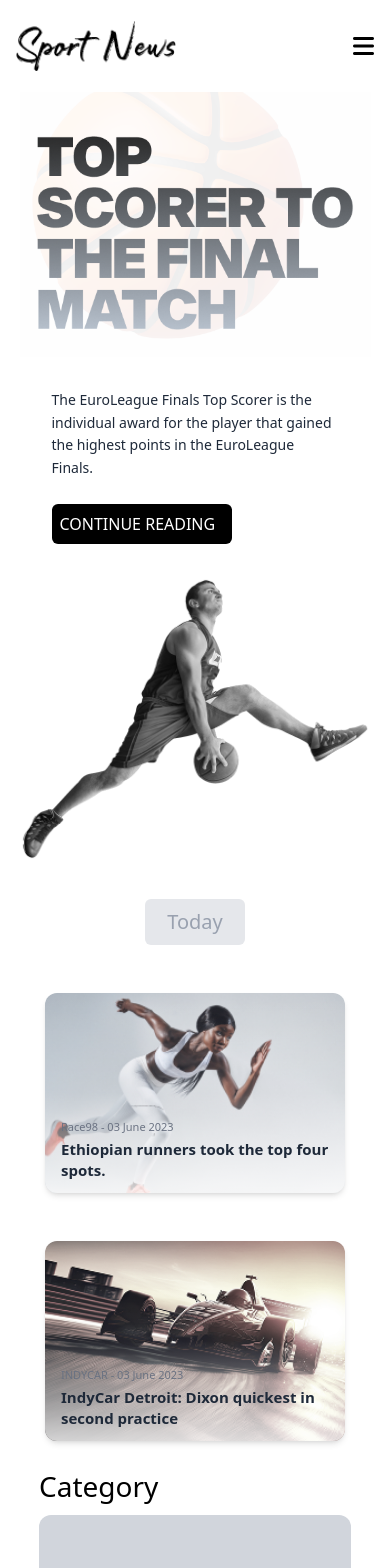
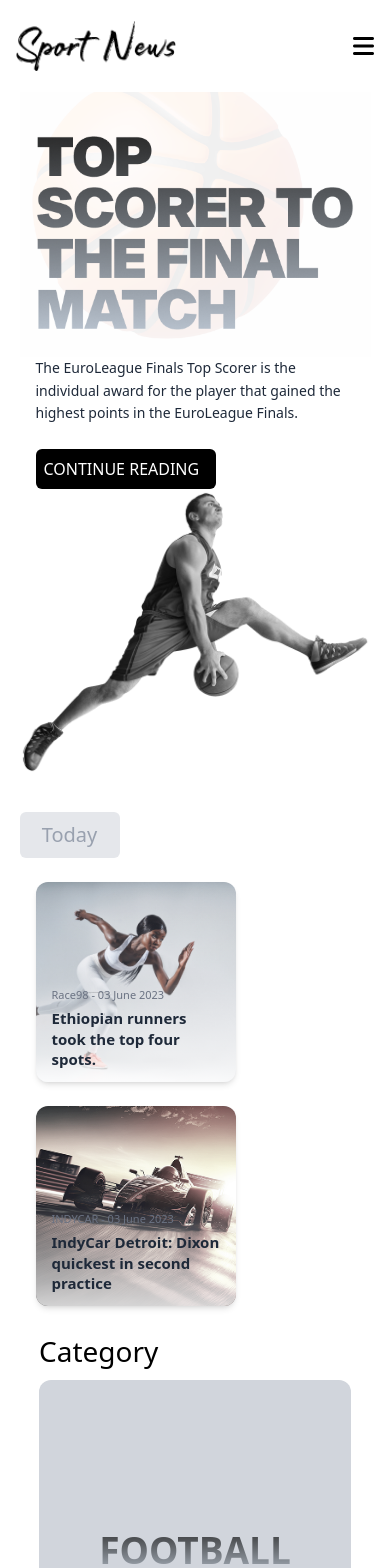
Before and after one commit to MAHAK0804/Game-Onn, a Next.js app: page / in a window 390 px wide. Shown: the top 1568 px of the page. Built offline with nearby package versions, Linux system fonts and the light colour scheme.

Commit message:
some layout changes

```diff
--- a/src/components/BasketBallPlayer.tsx
+++ b/src/components/BasketBallPlayer.tsx
@@ -3,7 +3,7 @@ import ContinueBtn from "@/elements/ContinueBtn";
 
 export default function BasketBallPlayer() {
   return (
-    <div className="relative flex flex-col items-center justify-center gap-6 px-4 py-8">
+    <div>
       {/* Text Section */}
       <div
         className="
--- a/src/components/TodayImage.tsx
+++ b/src/components/TodayImage.tsx
@@ -6,9 +6,10 @@ import FastAcc from "../../public/assets/fastAcc.png";
 
 export default function TodayImage() {
   return (
-    <div className="w-full md:mt-15 px-4 md:px-6 lg:px-0 flex flex-col items-center md:items-start gap-6 md:gap-8">
+    <>
+      <LabelText text="Today" />
+      <div className="w-[80%] sm:m-auto  md:mt-3 md:m-auto px-4 md:px-6 lg:px-0 lg:flex lg:flex-col md:flex md:flex-row sm:flex sm:flex-col items-center md:items-start gap-6 md:gap-8">
         {/* Heading */}
-      <LabelText text="Today" />
 
         {/* First Card */}
         <ImageLabels
@@ -24,5 +25,6 @@ export default function TodayImage() {
           details="IndyCar Detroit: Dixon quickest in second practice"
         />
       </div>
+    </>
   );
 }
--- a/src/elements/ImageLabels.tsx
+++ b/src/elements/ImageLabels.tsx
@@ -4,7 +4,7 @@ import React from "react";
 
 export default function ImageLabels({ img, text, details }: IImageLabels) {
   return (
-    <div className="w-[300px] md:w-[340px] h-[200px] md:h-[220px] rounded-xl relative overflow-hidden shadow-md mb-6">
+    <div className="w-[200px] md:w-[250px] h-[200px] md:h-[220px] rounded-xl relative overflow-hidden shadow-md mb-6">
       {/* Background Image */}
       <Image
         src={img}
--- a/src/elements/LabelText.tsx
+++ b/src/elements/LabelText.tsx
@@ -3,7 +3,7 @@ import React from "react";
 
 export default function LabelText({ text }: ILabelText) {
   return (
-    <div className="bg-gray-200 p-2 w-25 rounded-md text-gray-400 text-[20px] text-center mb-6">
+    <div className="bg-gray-200 p-2 w-25 rounded-md text-gray-400 text-[20px] text-center md:m-auto lg:ml-8 lg:mt-15 mb-6">
       {text}
     </div>
   );
--- a/src/pages/index.tsx
+++ b/src/pages/index.tsx
@@ -4,23 +4,25 @@ import Image from "next/image";
 import Player from "../../public/assets/basketPlayer.png";
 import TodayImage from "@/components/TodayImage";
 import Category from "@/components/Category";
+import venunes from "../../public/assets/TrendingNews.png";
+import about from "../../public/assets/Aboutus.png";
 import Footer from "@/layouts/Footer";
 
 export default function Home() {
   return (
     <div className="w-full pt-14">
+      {/* Top Section */}
       <div className="flex flex-col lg:flex-row w-[90%] m-auto min-h-screen sm:flex-wrap">
         {/* Left Section */}
         <div className="flex flex-col w-full lg:w-2/3 h-auto lg:h-full">
           {/* Text Area */}
-          <div className="w-full h-auto lg:h-2/3 lg:ml-[-80px]">
+          <div className="w-full h-auto lg:h-3/4 lg:ml-[-80px]">
             <FootballText />
           </div>
 
           {/* Player Name/Info */}
-          <div className="w-full ml-auto h-auto lg:h-1/3">
+          <div className="w-full ml-auto h-auto lg:h-1/4">
             <BasketBallPlayer />
-          </div>
 
             {/* Player Image Positioned */}
             <div
@@ -36,13 +38,24 @@ export default function Home() {
               />
             </div>
           </div>
+        </div>
 
         {/* Right Side (TodayImage) */}
         <div className="w-full lg:w-1/3 md:pl-[130px] mt-10 lg:mt-0">
           <TodayImage />
         </div>
       </div>
+
+      {/* Category Section */}
       <Category />
+
+      {/* Venunes */}
+      <Image src={venunes} alt="venunes" className="w-[80%] m-auto mt-10" />
+
+      {/* About us */}
+      <Image src={about} alt="venunes" className="w-[80%] m-auto mt-10" />
+
+      {/* Footer */}
       <Footer />
     </div>
   );
```
Also changed, not shown: public/assets/Aboutus.png (added), public/assets/TrendingNews.png (added). Lines whose indentation alone changed are shown as unchanged.
